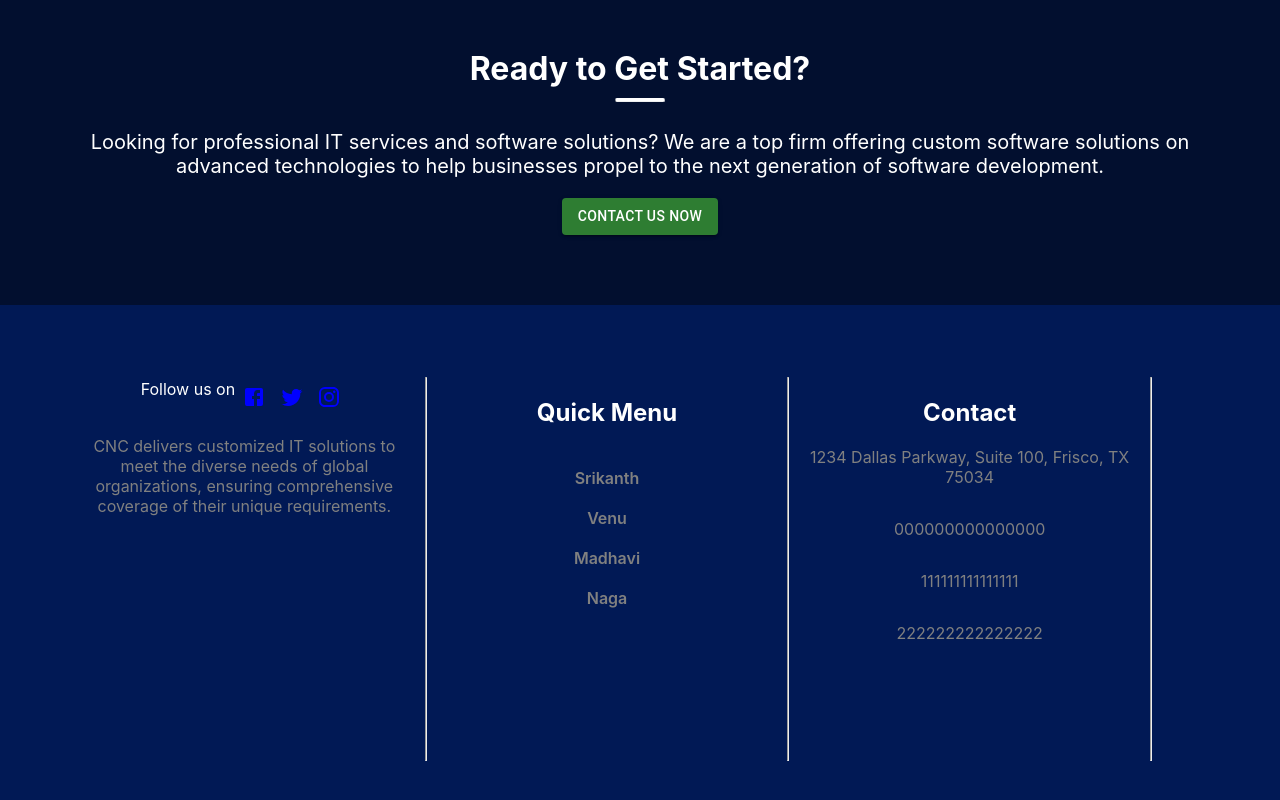
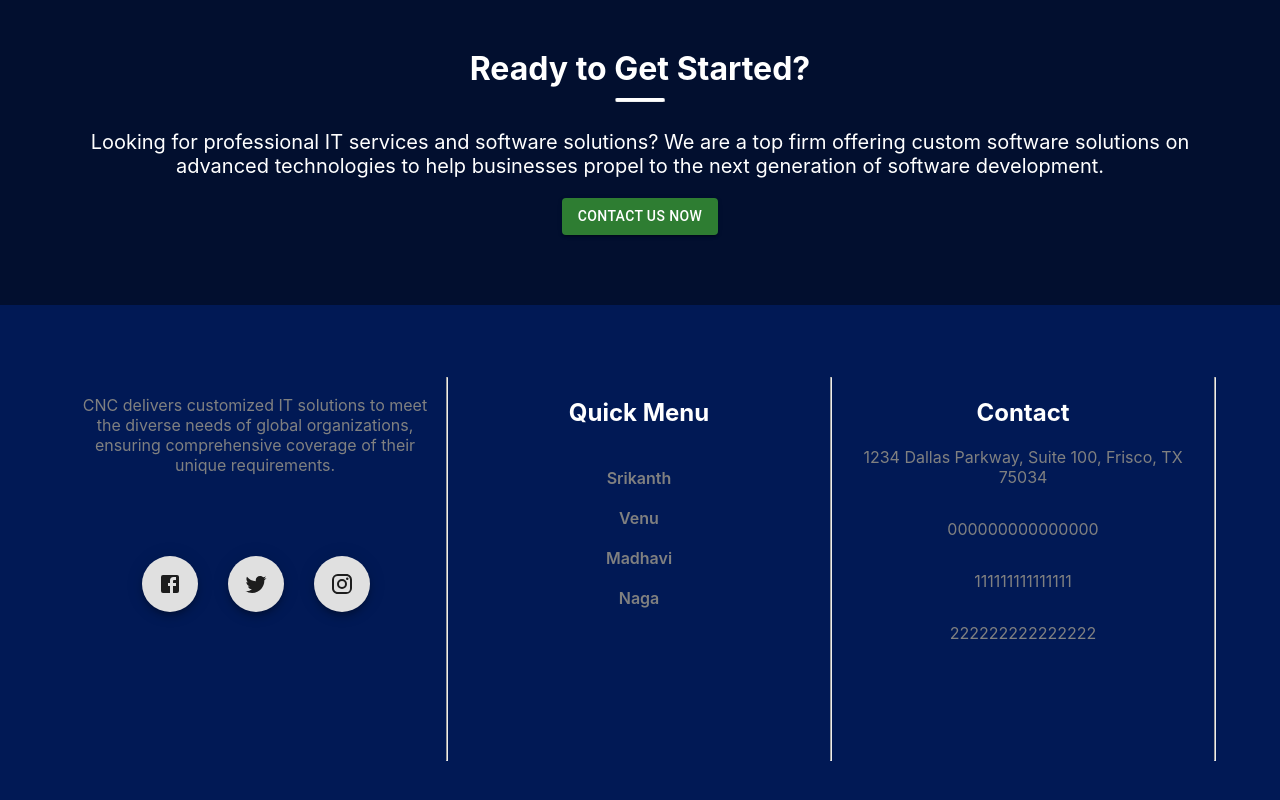
Before and after one commit to CloudNCluster/React_About_Me, a React (Create React App) app: page / in a window 1280 px wide. Shown: the part 480-1280 px from the top of the page. Built offline with nearby package versions, Linux system fonts and the light colour scheme; no server answers.

Commit message:
adding fabs and fixing scroll to top

```diff
--- a/src/App.js
+++ b/src/App.js
@@ -1,4 +1,5 @@
 import { Suspense, lazy } from "react";
+import ScrollToTopButton from "./pages/ScrollUp";
 // import ContactUs from "./pages/contactus";
 // import Content from "./pages/content";
 // import Footer from "./pages/Footer/index";
@@ -19,6 +20,9 @@ function App() {
       <Suspense fallback="Footer is Loading, Please wait....">
         <FooterPage />
       </Suspense>
+      <div style={{ position: "fixed", bottom: "30px", right: "30px" }}>
+        <ScrollToTopButton />
+      </div>
     </>
   );
 }
--- a/src/pages/Footer/index.js
+++ b/src/pages/Footer/index.js
@@ -1,19 +1,19 @@
 import React from "react";
 import "./index.css";
 import SocialMediaLinks from "../Social media";
-import ScrollToTopButton from "../ScrollUp";
 
 const Footer = () => {
   return (
     <footer className="footer">
-
       <div className="logo">
-      <SocialMediaLinks></SocialMediaLinks>
         <p style={{ color: "grey" }}>
           CNC delivers customized IT solutions to meet the diverse needs of
           global organizations, ensuring comprehensive coverage of their unique
           requirements.
         </p>
+        <div style={{ padding: "50px" }}>
+          <SocialMediaLinks />
+        </div>
       </div>
       <hr />
       <div className="logo">
@@ -61,7 +61,6 @@ const Footer = () => {
         </div>
       </div>
       <hr />
-      <ScrollToTopButton></ScrollToTopButton>
     </footer>
   );
 };
--- a/src/pages/ScrollUp/index.css
+++ b/src/pages/ScrollUp/index.css
@@ -1,12 +1,17 @@
 /* CSS for the ScrollToTopButton component */
 .scroll-to-top {
-  position: sticky;
-  height: fit-content;
-  top: 200px;
-  opacity: 0;
-  transition: opacity 0.3s;
+  animation: buttonvisibility 1s ease;
+}
+
+.scroll-to-top:hover {
+  outline: 1px solid white;
+}
+
+@keyframes buttonvisibility {
+  0% {
+    opacity: 0.1;
   }
-
-  .scroll-to-top.visible {
+  100% {
     opacity: 1;
   }
+}
--- a/src/pages/ScrollUp/index.js
+++ b/src/pages/ScrollUp/index.js
@@ -9,7 +9,7 @@ const ScrollToTopButton = () => {
   useEffect(() => {
     // Show the button when the user has scrolled down 400px
     const handleScroll = () => {
-      if (window.pageYOffset > 400) {
+      if (window.pageYOffset > 100) {
         setIsVisible(true);
       } else {
         setIsVisible(false);
@@ -31,15 +31,15 @@ const ScrollToTopButton = () => {
   };
 
   return (
+    isVisible && (
       <Button
         variant="contained"
-      color="primary"
-      size="medium"
         onClick={scrollToTop}
-      className={`scroll-to-top ${isVisible ? "visible" : ""}`}
+        className={`scroll-to-top`}
       >
         <KeyboardArrowUpIcon />
       </Button>
+    )
   );
 };
 
--- a/src/pages/Social media/index.css
+++ b/src/pages/Social media/index.css
@@ -1,8 +1,18 @@
-.image {
-  width: 30px;
-  height: 30px;
-}
 .image-container {
   display: flex;
   justify-content: center;
 }
+.image {
+  height: inherit;
+  padding: 15px;
+}
+.fab {
+  background-color: #013771;
+  color: #999b9f;
+  height: 44px;
+  width: 44px;
+}
+.fab:hover {
+  background-color: blue;
+  color: white;
+}
--- a/src/pages/Social media/index.js
+++ b/src/pages/Social media/index.js
@@ -1,22 +1,34 @@
 import React from "react";
 import "./index.css"; // Import the CSS file
-import FacebookIcon from '@mui/icons-material/Facebook';
-import TwitterIcon from '@mui/icons-material/Twitter';
-import InstagramIcon from '@mui/icons-material/Instagram';
+import FacebookIcon from "@mui/icons-material/Facebook";
+import TwitterIcon from "@mui/icons-material/Twitter";
+import InstagramIcon from "@mui/icons-material/Instagram";
+import { Fab } from "@mui/material";
 
 const SocialMediaLinks = () => {
   return (
     <div className="image-container">
-      <span>Follow us on</span>
-      <a href="https://www.facebook.com/">
-      <FacebookIcon/>
-      </a>
-      <a href="https://twitter.com/">
-      <TwitterIcon/>
-      </a>
-      <a href="https://www.instagram.com/">
-      <InstagramIcon/>
-      </a>
+      <div className="image">
+        <a href="https://facebook.com">
+          <Fab className="fab">
+            <FacebookIcon />
+          </Fab>
+        </a>
+      </div>
+      <div className="image">
+        <a href="https://twitter.com/">
+          <Fab className="fab">
+            <TwitterIcon />
+          </Fab>
+        </a>
+      </div>
+      <div className="image">
+        <a href="https://www.instagram.com/">
+          <Fab className="fab">
+            <InstagramIcon />
+          </Fab>
+        </a>
+      </div>
     </div>
   );
 };
```
Lines whose indentation alone changed are shown as unchanged.
